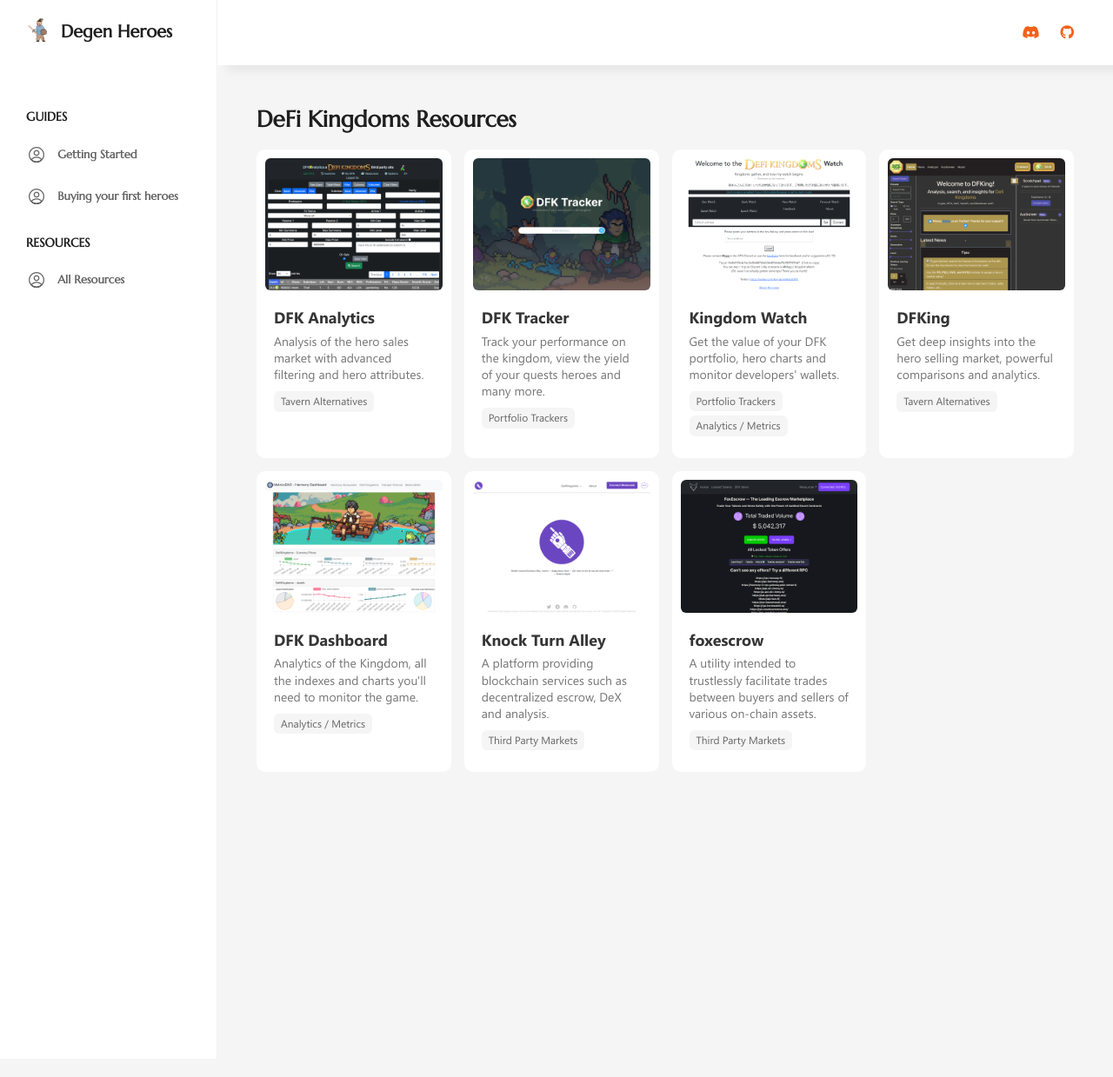
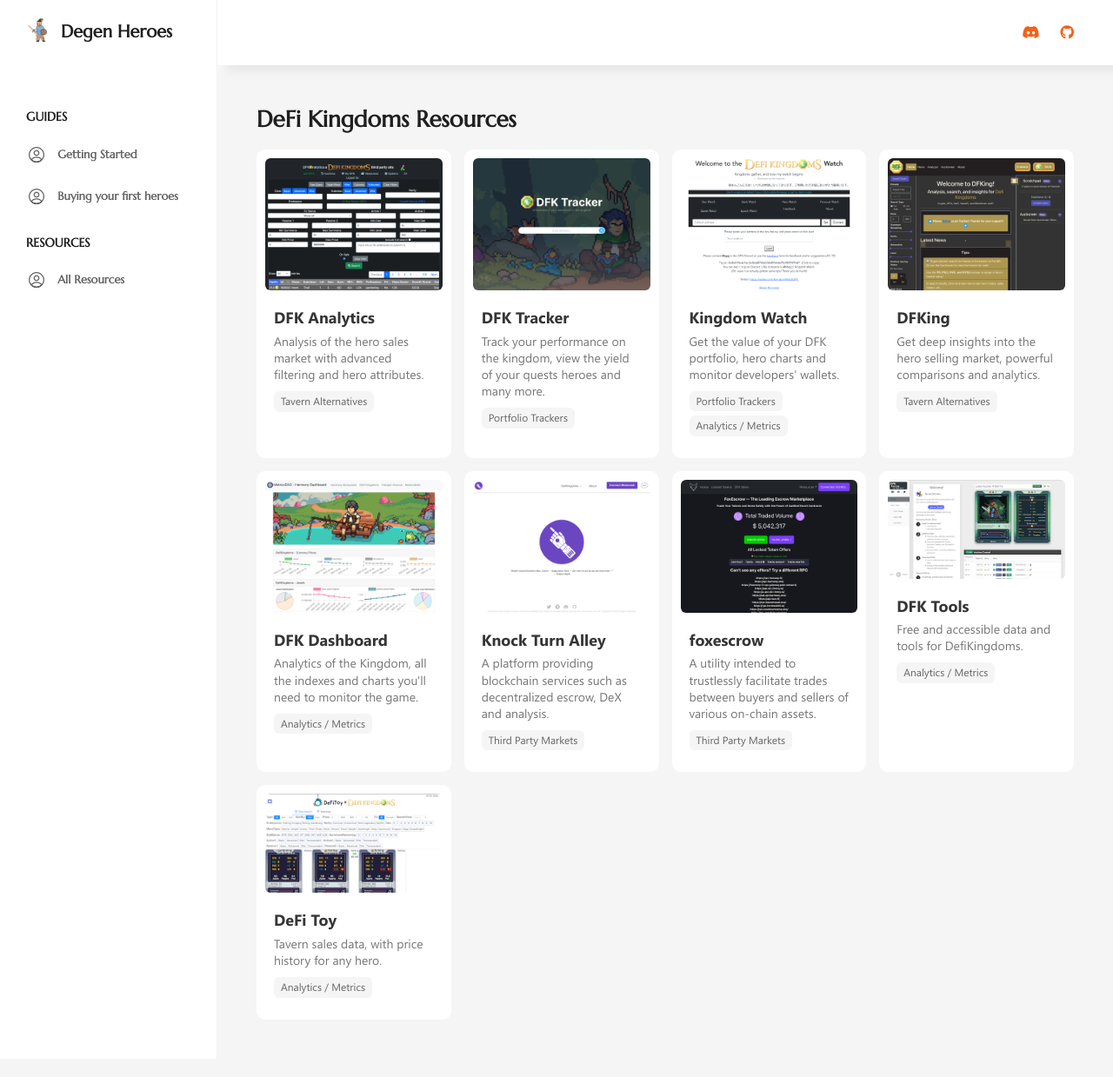
Before and after one commit to degen-heroes/degenheroes.gg, a Jekyll site: the page built from resources/index.html, in a window 1280 px wide. Shown: the whole page at 87% size. Built offline with Jekyll 4.4.1, drawn with Linux system fonts in a browser that asks for light colours; nearby versions of some CDN libraries; some web fonts are replaced.

Commit message:
Adds DFK Tools and DeFi Toy.

```diff
--- a/_data/resources.yaml
+++ b/_data/resources.yaml
@@ -56,3 +56,15 @@
   website: "https://www.foxescrow.one/"
   categories:
     - "Third Party Markets"
+- name: "DFK Tools"
+  image: "dfktools.png"
+  description: "Free and accessible data and tools for DefiKingdoms."
+  website: "https://dfktools.com/"
+  categories:
+    - "Analytics / Metrics"
+- name: "DeFi Toy"
+  image: "defitoy.png"
+  description: "Tavern sales data, with price history for any hero."
+  website: "https://dfk.defitoy.com/#/"
+  categories:
+    - "Analytics / Metrics"
```
Also changed, not shown: assets/resource-screenshots/defitoy.png (added), assets/resource-screenshots/dfktools.png (added).
